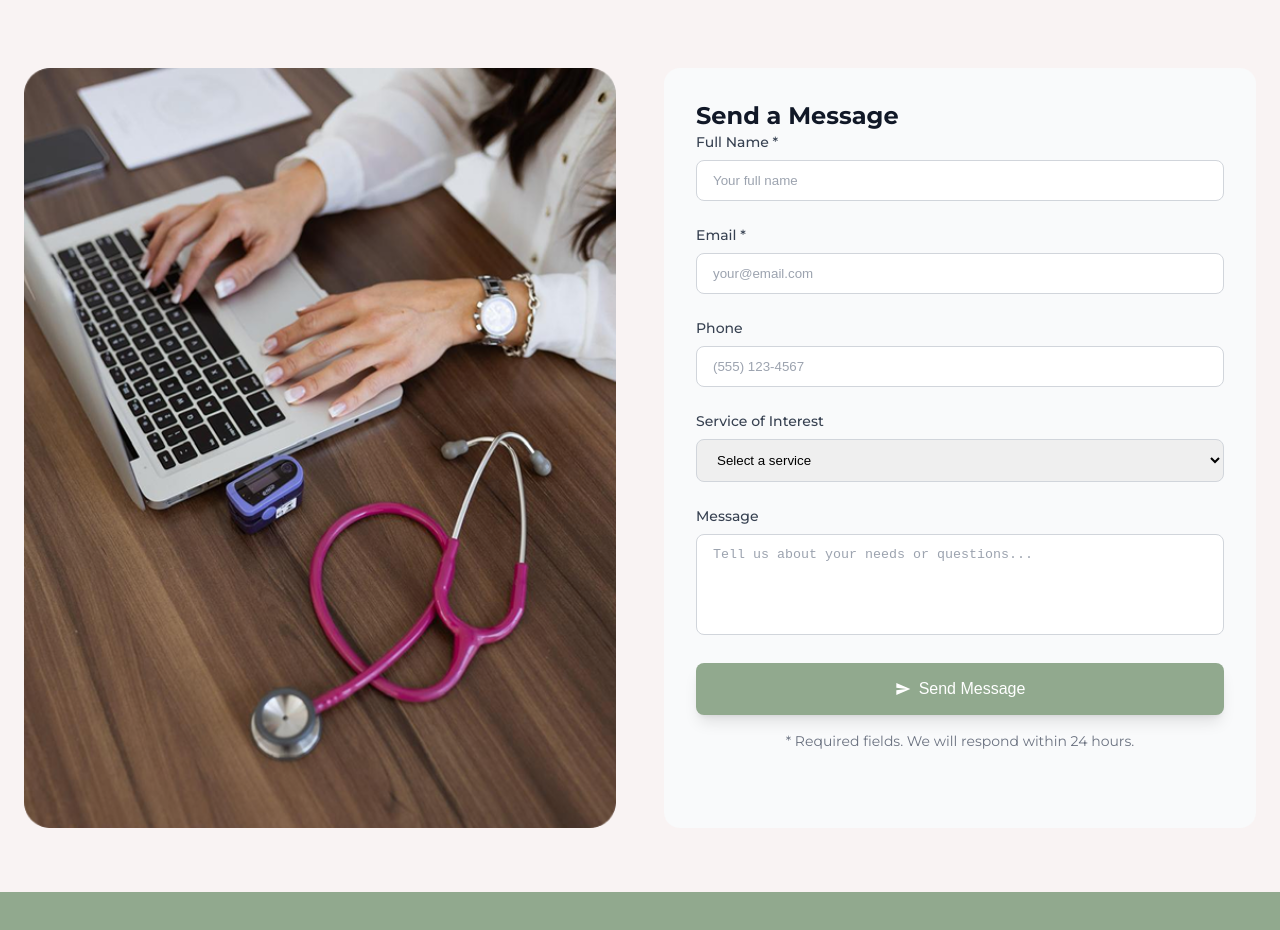
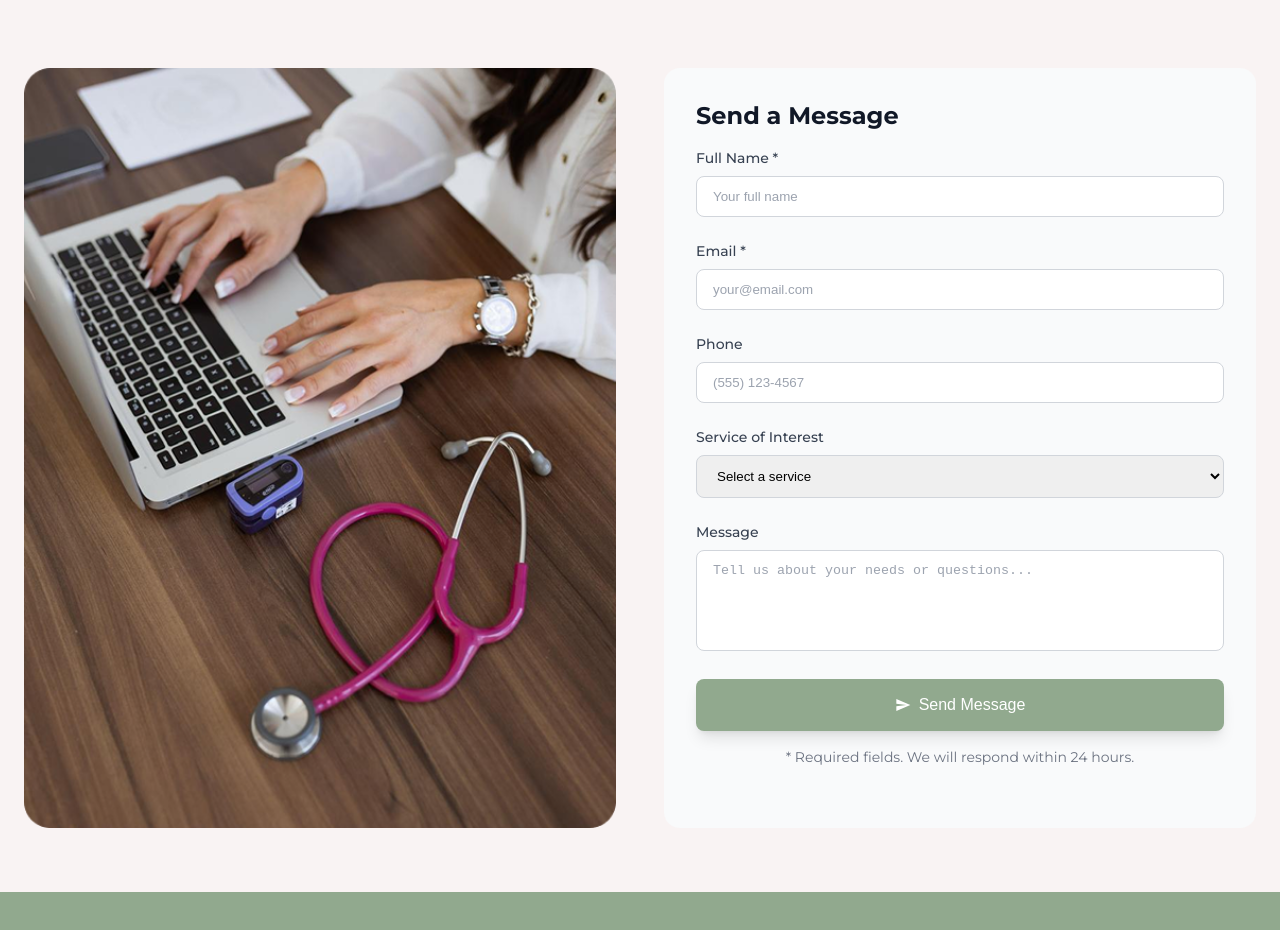
Before and after one commit to LucasPizol/silverstride, a Next.js app: page / in a window 1280 px wide. Shown: the part 6040-6970 px from the top of the page. Built offline with nearby package versions, Linux system fonts and the light colour scheme.

Commit message:
Update Contact component form styling by adding margin-top for improved layout consistency.

```diff
--- a/src/components/Contact.tsx
+++ b/src/components/Contact.tsx
@@ -58,7 +58,7 @@ export default function Contact() {
           <div className="bg-gray-50 rounded-2xl p-8">
             <h3 className="text-2xl font-bold text-gray-900">Send a Message</h3>
 
-            <form className="space-y-6" onSubmit={handleSubmit}>
+            <form className="space-y-6 mt-4" onSubmit={handleSubmit}>
               <div>
                 <label
                   htmlFor="name"
```
